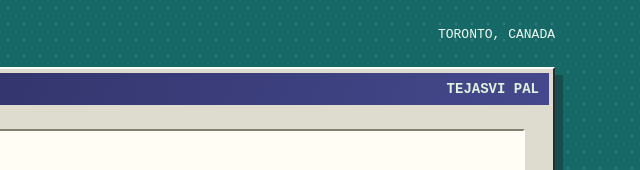
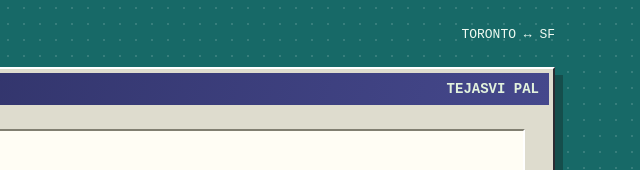
Before and after one commit to TejasviPal-1/PersonalWebsite-1, a plain HTML site: page collabs/index.html in a window 1280 px wide. Shown: the top 170 px of the page, 640-1280 px from the left. Drawn offline with Linux system fonts and the light colour scheme.

Commit message:
Update collaborations location to Toronto and SF

```diff
--- a/collabs/index.html
+++ b/collabs/index.html
@@ -61,7 +61,7 @@ button.tab[aria-selected="true"]{background:var(--paper);font-weight:bold}
 <body>
 <a class="skip" href="#portfolio">Skip to portfolio</a>
 <div class="desktop">
-<header class="top"><a href="/">← Engineering portfolio</a><span>TORONTO, CANADA</span></header>
+<header class="top"><a href="/">← Engineering portfolio</a><span>TORONTO ↔ SF</span></header>
 <main class="window" id="portfolio">
 <div class="bar"><span>▣ &nbsp; Creator Portfolio</span><span>TEJASVI PAL</span></div>
 <div class="layout">
```
